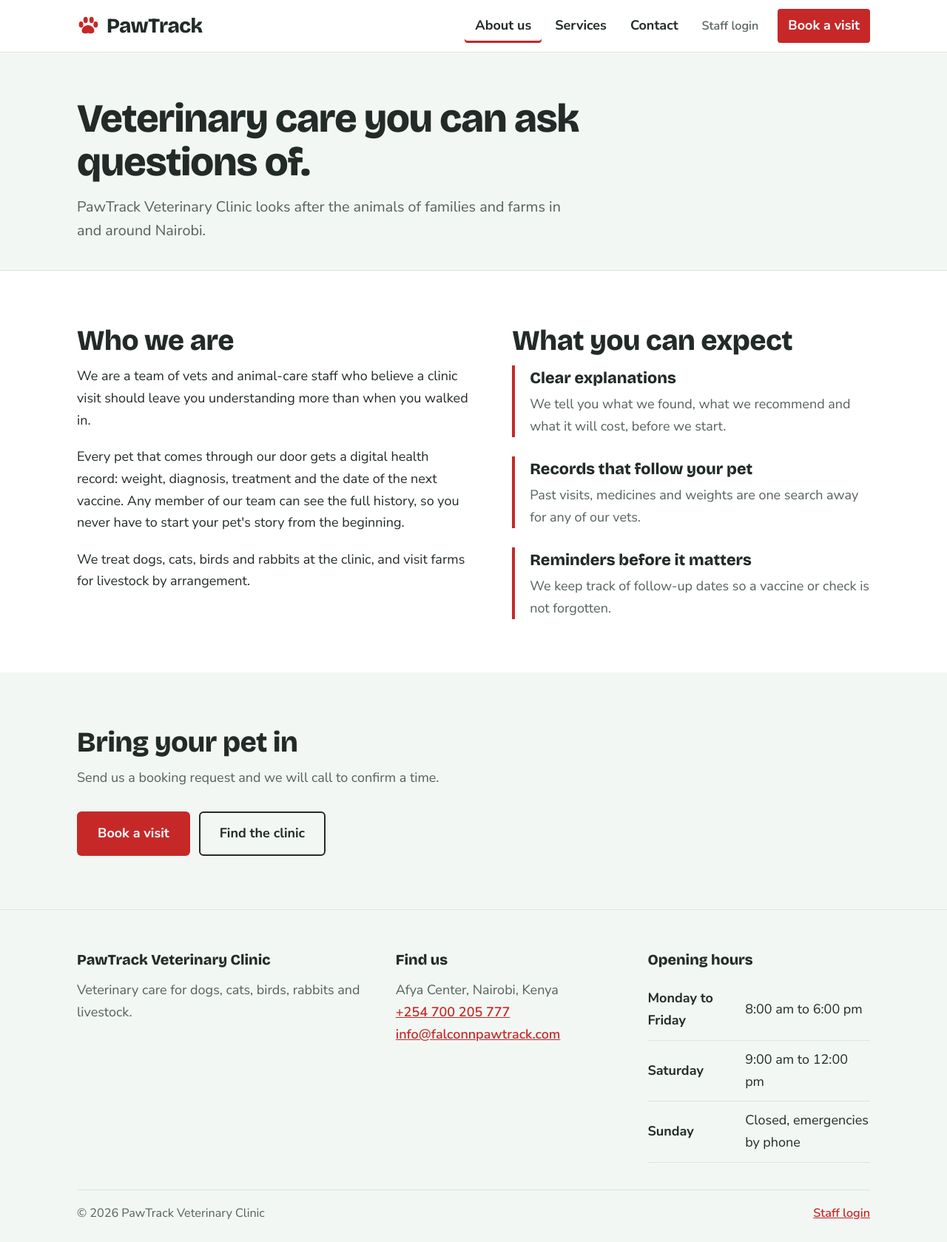
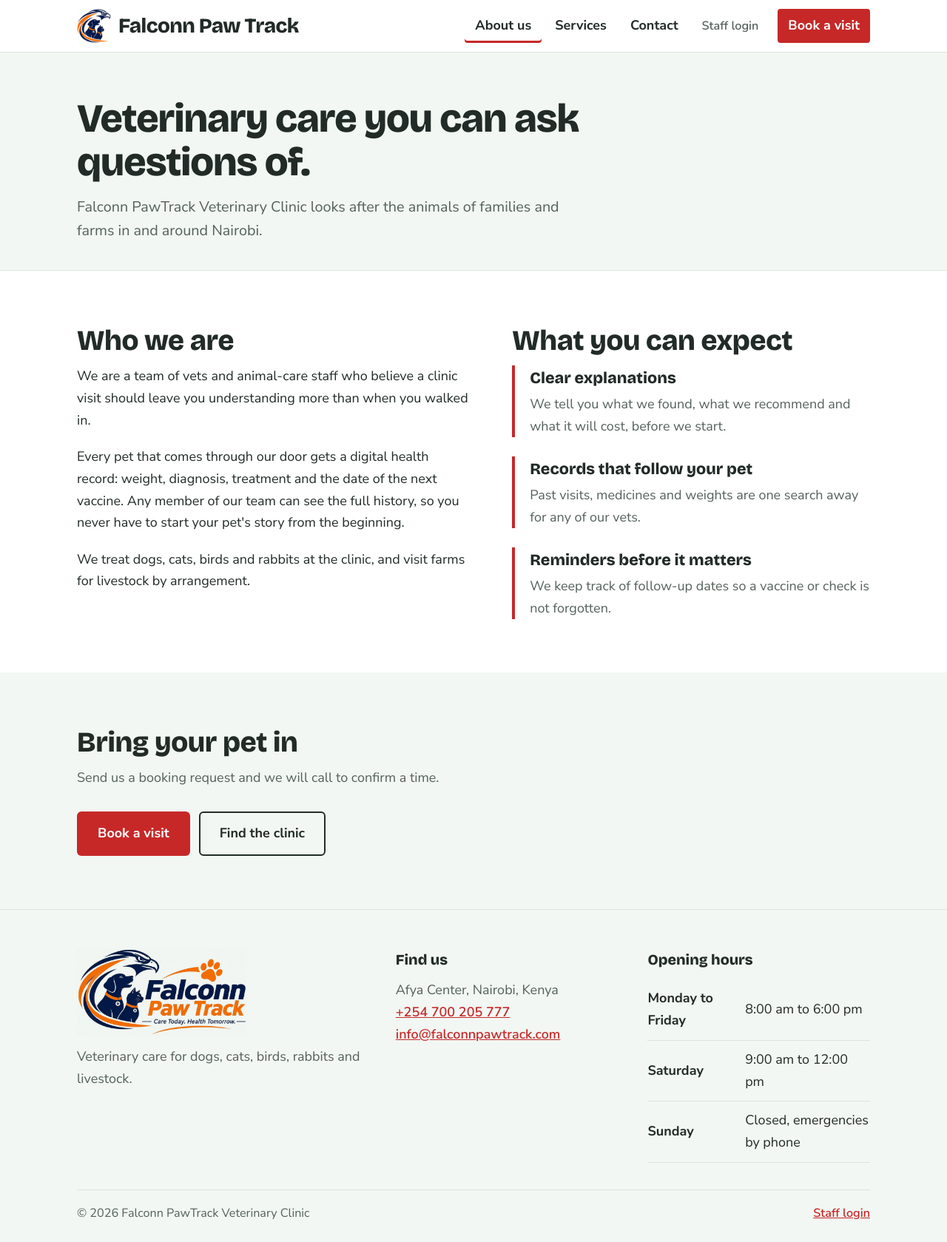
Before and after one commit to Abira28/falconn-paw-track, a Django app: page /about/ in a window 1280 px wide. Shown: the whole page at 74% size. Run offline with Django 5.2, Linux system fonts and the light colour scheme.

Commit message:
Add Falconn Paw Track logo and favicon

```diff
--- a/clinic/site_views.py
+++ b/clinic/site_views.py
@@ -7,7 +7,7 @@ from .forms import BookingForm, ContactForm
 # EDIT THIS BLOCK: your clinic's real details. They appear across the site.
 # ---------------------------------------------------------------------------
 CLINIC = {
-    'name': 'PawTrack Veterinary Clinic',
+    'name': 'Falconn PawTrack Veterinary Clinic',
     'phone': '+254 700 205 777',
     'phone_link': '+254700000000',
     'email': 'info@falconnpawtrack.com',
--- a/clinic/templates/clinic/base.html
+++ b/clinic/templates/clinic/base.html
@@ -5,11 +5,12 @@
     <meta charset="UTF-8">
     <meta name="viewport" content="width=device-width, initial-scale=1">
     <title>{% block title %}{% endblock %} | PawTrack</title>
+    <link rel="icon" type="image/png" href="{% static 'clinic/img/favicon.png' %}">
     <link rel="stylesheet" href="{% static 'clinic/css/style.css' %}">
 </head>
 <body>
     <header class="topbar">
-        <span class="brand">Paw<span class="brand-accent">Track</span></span>
+        <span class="brand"><img src="{% static 'clinic/img/logo-emblem.png' %}" alt="" width="34" height="34" style="width: 34px; height: 34px; vertical-align: middle; margin-right: 10px;">Falconn Paw Track</span>
         <nav>
             <a href="{% url 'home' %}">Home</a>
             <a href="{% url 'dashboard' %}">Dashboard</a>
--- a/clinic/templates/clinic/site_base.html
+++ b/clinic/templates/clinic/site_base.html
@@ -8,6 +8,8 @@
     <link rel="preconnect" href="https://fonts.googleapis.com">
     <link rel="preconnect" href="https://fonts.gstatic.com" crossorigin>
     <link href="https://fonts.googleapis.com/css2?family=Bricolage+Grotesque:opsz,wght@12..96,600;12..96,800&family=Nunito+Sans:wght@400;600;700&display=swap" rel="stylesheet">
+    <link rel="icon" type="image/png" href="{% static 'clinic/img/favicon.png' %}">
+    <link rel="apple-touch-icon" href="{% static 'clinic/img/apple-touch-icon.png' %}">
     <link rel="stylesheet" href="{% static 'clinic/css/site.css' %}">
 </head>
 <body>
@@ -16,8 +18,8 @@
     <header class="nav">
         <div class="wrap nav-inner">
             <a class="logo" href="{% url 'home' %}">
-                <svg class="paw" viewBox="0 0 32 32" aria-hidden="true"><ellipse cx="6" cy="14" rx="3.2" ry="4.4"/><ellipse cx="12.5" cy="7.5" rx="3.2" ry="4.6"/><ellipse cx="21" cy="7.5" rx="3.2" ry="4.6"/><ellipse cx="27" cy="14" rx="3.2" ry="4.4"/><path d="M16 15c-5 0-9 4-9 8 0 3 2.5 4 5 4 2 0 3-1 4-1s2 1 4 1c2.5 0 5-1 5-4 0-4-4-8-9-8z"/></svg>
-                PawTrack
+                <img src="{% static 'clinic/img/logo-emblem.png' %}" alt="" width="46" height="46" style="width: 46px; height: 46px;">
+                Falconn Paw Track
             </a>
             <nav class="nav-links" aria-label="Main">
                 <a href="{% url 'about' %}" {% if request.resolver_match.url_name == 'about' %}aria-current="page"{% endif %}>About us</a>
@@ -37,7 +39,7 @@
         <div class="wrap">
             <div class="foot-grid">
                 <div>
-                    <h2>{{ clinic.name }}</h2>
+                    <img src="{% static 'clinic/img/logo-lockup.png' %}" alt="{{ clinic.name }}" width="230" height="118" style="display: block; width: 230px; max-width: 100%; height: auto; mix-blend-mode: multiply; margin-bottom: 14px;">
                     <p>Veterinary care for dogs, cats, birds, rabbits and livestock.</p>
                 </div>
                 <div>
```
Also changed, not shown: clinic/static/clinic/img/apple-touch-icon.png (added), clinic/static/clinic/img/favicon.png (added), clinic/static/clinic/img/favicon.svg (added), clinic/static/clinic/img/logo-512.png (added), clinic/static/clinic/img/logo-emblem.png (added), clinic/static/clinic/img/logo-full.png (added), clinic/static/clinic/img/logo-lockup.png (added), clinic/static/clinic/img/logo-mark.svg (added).
